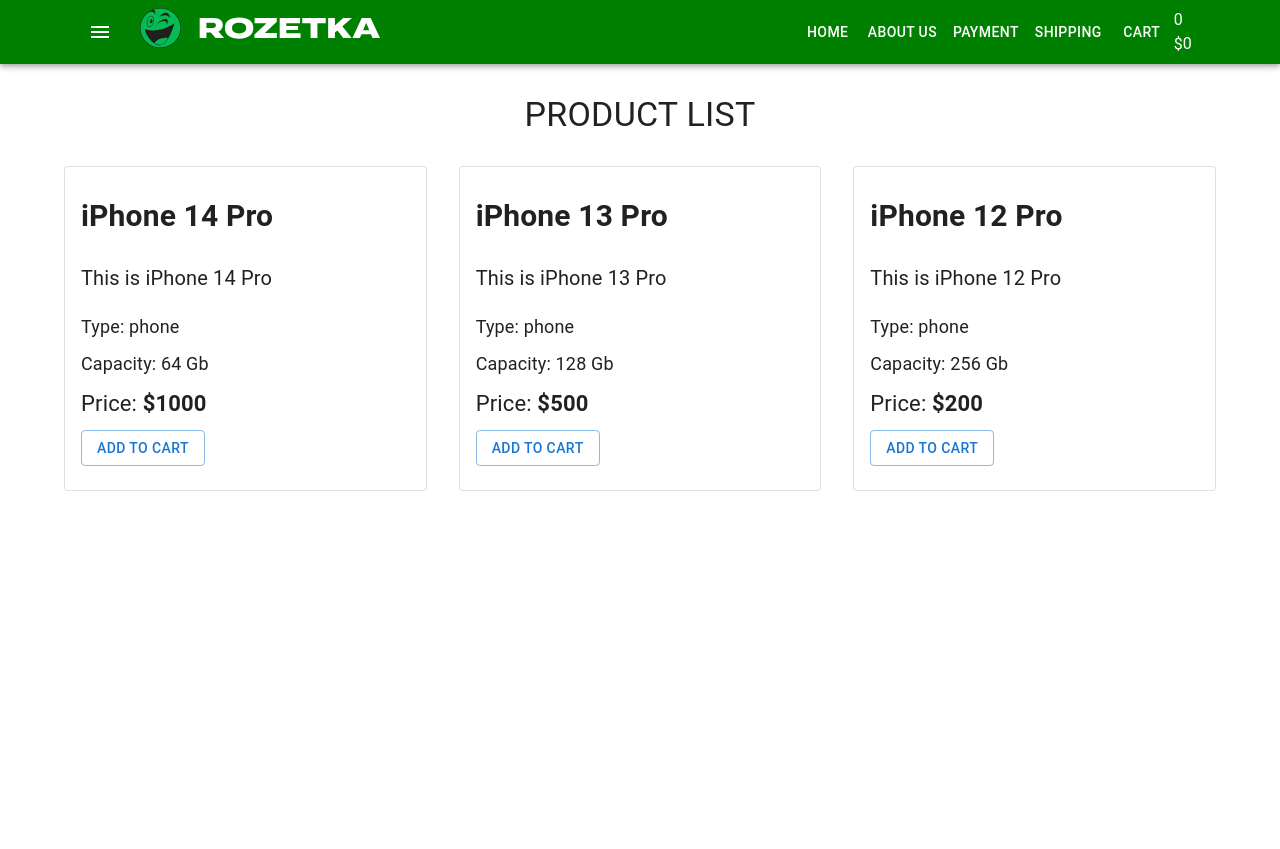
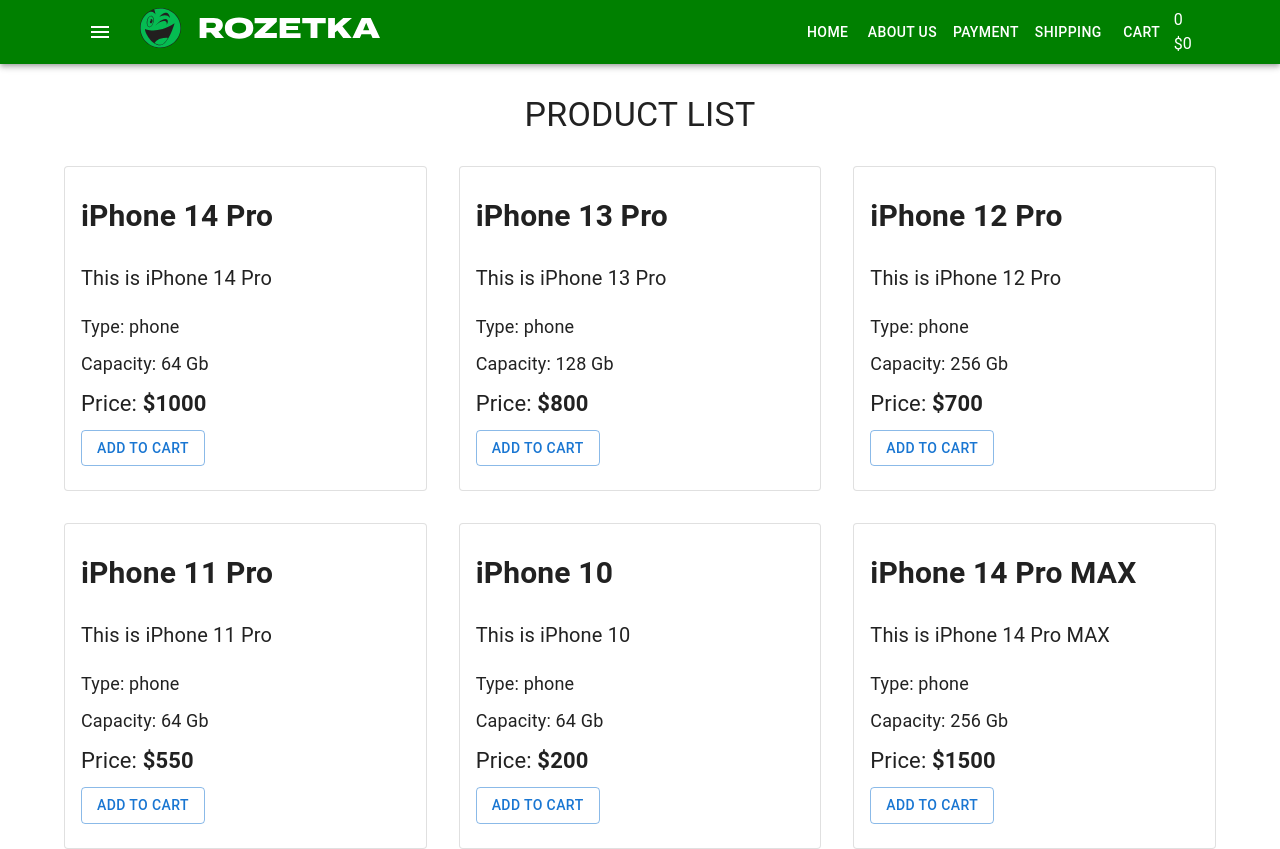
Before and after one commit to eerietated/react-1, a React (Create React App) app: page / in a window 1280 px wide. Before the commit the page ends 800 px from the top, so only its background shows below. Built offline with nearby package versions, Linux system fonts and the light colour scheme.

Commit message:
added productsArray

```diff
--- a/src/components/Products/ProductList.tsx
+++ b/src/components/Products/ProductList.tsx
@@ -1,5 +1,6 @@
 import { Typography, Grid } from '@mui/material'
 import ProductListItem from './ProductListItem'
+import productsArray from 'utils/productsArray'
 
 type Props = {}
 
@@ -15,29 +16,17 @@
                 Product List
             </Typography>
             <Grid container spacing={4}>
-                <Grid item xs={12} sm={6} md={4}>
-                    <ProductListItem
-                        title="iPhone 14 Pro"
-                        description="This is iPhone 14 Pro"
-                        type="phone"
-                        capacity="64"
-                        price={1000}
-                    />
-                </Grid>
-                <Grid item xs={12} sm={6} md={4}>
-                    <ProductListItem title="iPhone 13 Pro"
-                        description="This is iPhone 13 Pro"
-                        type="phone"
-                        capacity="128"
-                        price={500}/>
-                </Grid>
-                <Grid item xs={12} sm={6} md={4}>
-                    <ProductListItem title="iPhone 12 Pro"
-                        description="This is iPhone 12 Pro"
-                        type="phone"
-                        capacity="256"
-                        price={200}/>
-                </Grid>
+                {productsArray.map((product, i) => (
+                    <Grid item xs={12} sm={6} md={4} key={i}>
+                        <ProductListItem
+                            title={product.title}
+                            description={product.description}
+                            type={product.type}
+                            capacity={product.capacity}
+                            price={product.price}
+                        />
+                    </Grid>
+                ))}
             </Grid>
         </div>
     )
--- /dev/null
+++ b/src/utils/productsArray.ts
@@ -0,0 +1,54 @@
+type Product = {
+    title: string
+    description: string
+    type: string
+    capacity: string
+    price: number
+}
+
+const productsArray:Product[] = [
+    {
+        title: 'iPhone 14 Pro',
+        description: 'This is iPhone 14 Pro',
+        type: 'phone',
+        capacity: '64',
+        price: 1000,
+    },
+    {
+        title: 'iPhone 13 Pro',
+        description: 'This is iPhone 13 Pro',
+        type: 'phone',
+        capacity: '128',
+        price: 800,
+    },
+    {
+        title: 'iPhone 12 Pro',
+        description: 'This is iPhone 12 Pro',
+        type: 'phone',
+        capacity: '256',
+        price: 700,
+    },
+    {
+        title: 'iPhone 11 Pro',
+        description: 'This is iPhone 11 Pro',
+        type: 'phone',
+        capacity: '64',
+        price: 550,
+    },
+    {
+        title: 'iPhone 10',
+        description: 'This is iPhone 10',
+        type: 'phone',
+        capacity: '64',
+        price: 200,
+    },
+    {
+        title: 'iPhone 14 Pro MAX',
+        description: 'This is iPhone 14 Pro MAX',
+        type: 'phone',
+        capacity: '256',
+        price: 1500,
+    },
+]
+
+export default productsArray
```
